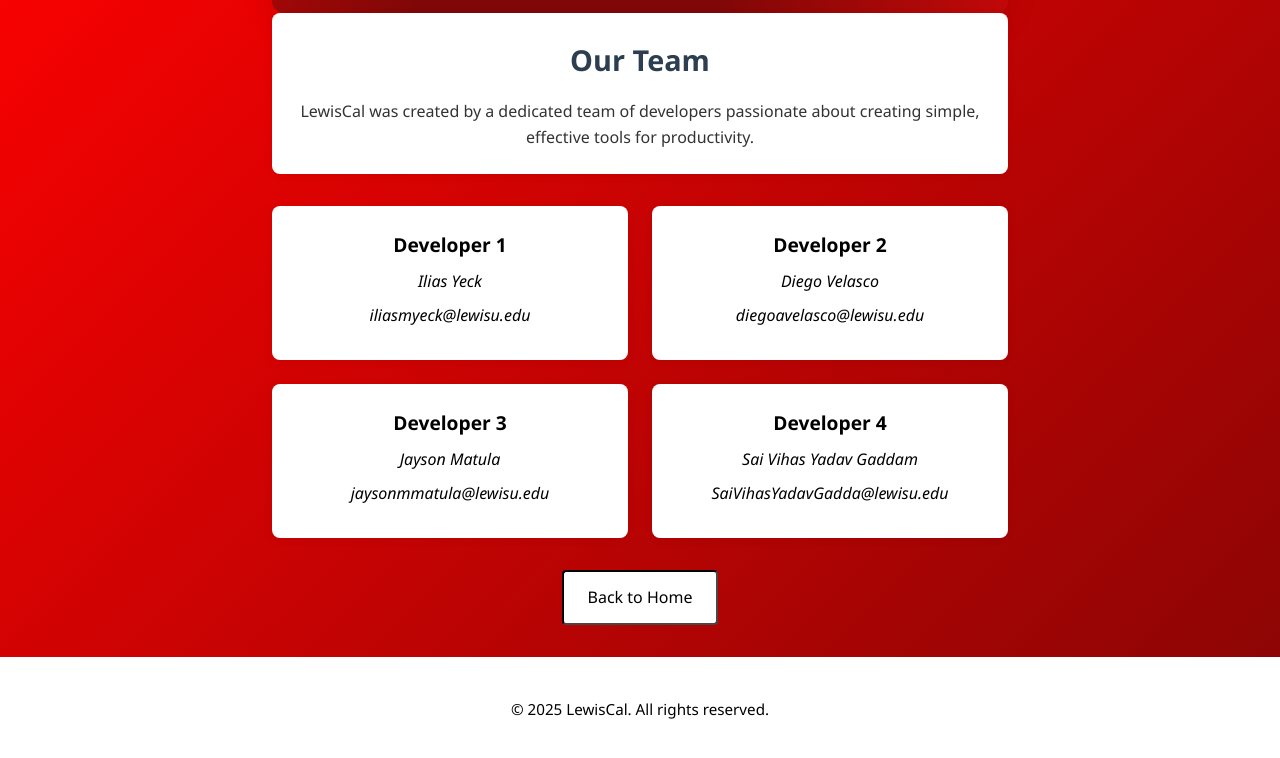
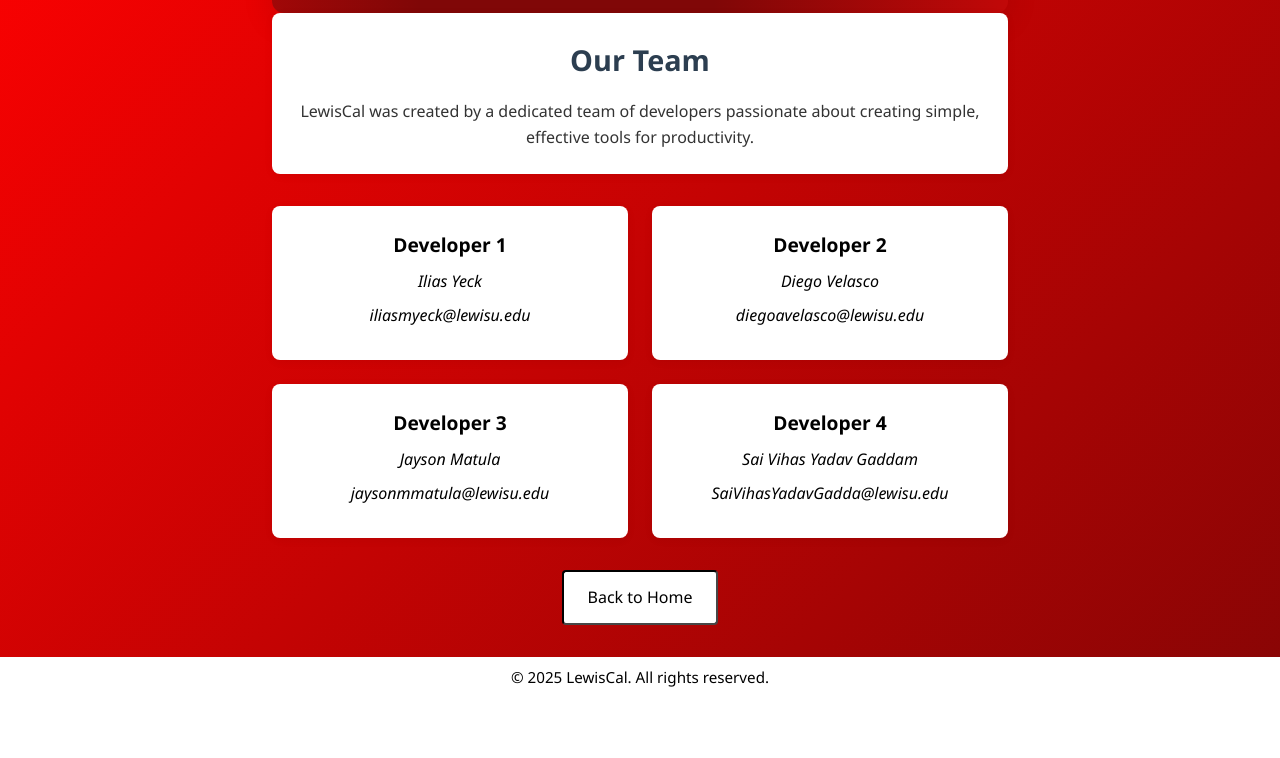
Before and after one commit to DV-SoftEnginFall2025-Sprint-04/LewisCal, a plain HTML site: page frontend/credits.html in a window 1280 px wide. Shown: the part 142-900 px from the top of the page. After the commit the page ends 840 px from the top, so only its background shows below. Drawn offline with Linux system fonts and the light colour scheme.

Commit message:
UI update

```diff
--- a/frontend/credits.html
+++ b/frontend/credits.html
@@ -55,7 +55,7 @@
     </div>
 
     <footer>
-      <div class="container">
+      <div class="container" style="padding: 0.5rem;">
         <p>&copy; 2025 LewisCal. All rights reserved.</p>
       </div>
     </footer>
--- a/frontend/style1.css
+++ b/frontend/style1.css
@@ -197,7 +197,6 @@
   color: black;
   font-size: 0.95rem;
   background-color: white;
-  padding: 0.5rem;
 }
 
 /* Import Section Styling */
```
Also changed, not shown: frontend/index.html (+1 -1 lines).
